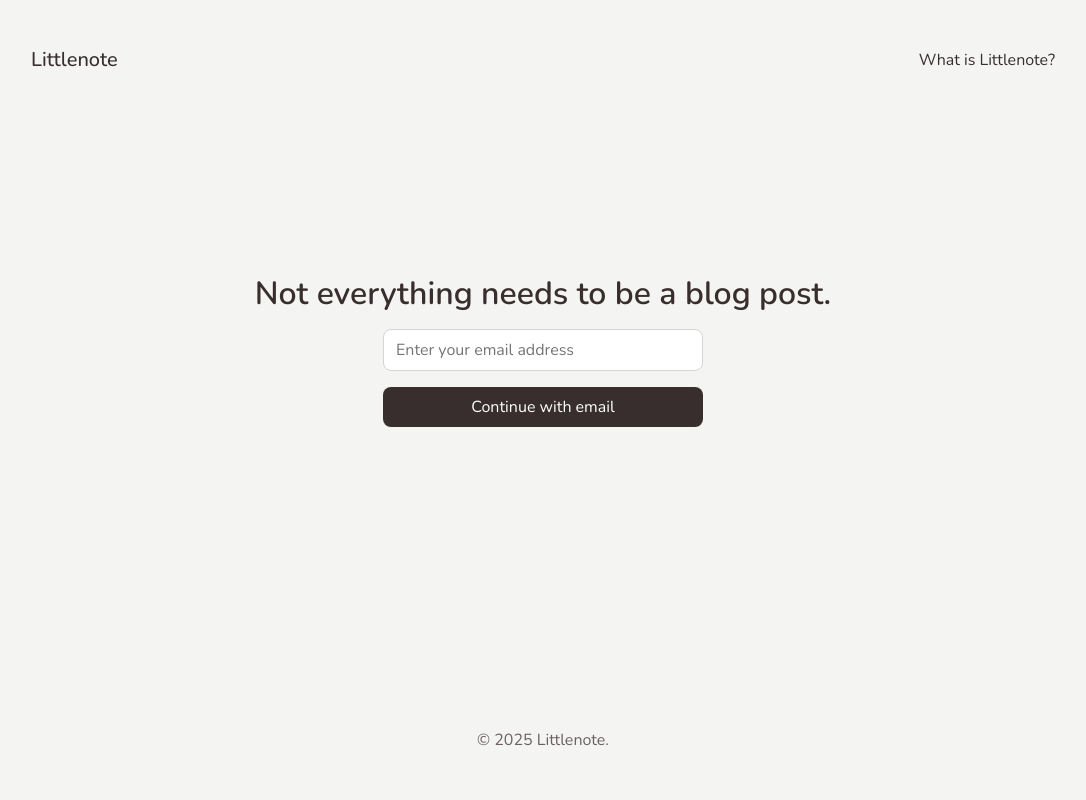
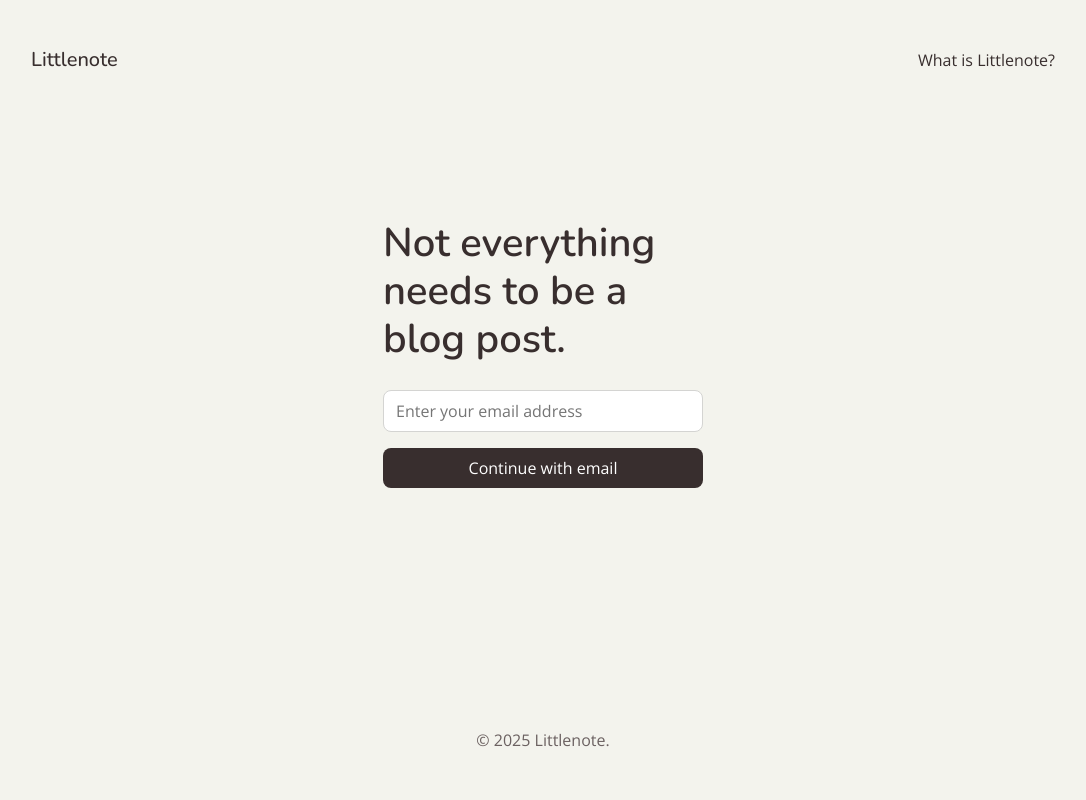
Before and after one commit to nmsalvatore/Littlenote, a Django app: template src/apps/pages/templates/home.html in a window 1280 px wide. Shown: the whole page, without its empty margins (97-1183 px from the left). Run offline with Django 5.2, Linux system fonts and the light colour scheme; the template is opened without the code that fills it, so the values that code supplies are empty; parts of the project's set-up code (start-up, migrations or seed data) failed here and were passed over.

Commit message:
style: basic styling of home page

```diff
--- a/src/static/css/style.css
+++ b/src/static/css/style.css
@@ -1,11 +1,11 @@
-@import url("https://fonts.googleapis.com/css2?family=Nunito:ital,wght@0,200..1000;1,200..1000&display=swap");
+@import url("https://fonts.googleapis.com/css2?family=Nunito+Sans:ital,opsz,wght@0,6..12,200..1000;1,6..12,200..1000&family=Nunito:ital,wght@0,200..1000;1,200..1000&family=Open+Sans:ital,wght@0,300..800;1,300..800&display=swap");
 
 :root {
-    --bg: #f4f4f2;
+    --bg: #f3f3ed;
     --primary: #382e2e;
     --secondary: #6b6161;
     --tertiary: #85adad;
-    --link: #4d5e80;
+    --link: #47765f;
 
     --space-xs: 0.5rem;
     --space-sm: 1rem;
@@ -25,7 +25,7 @@ html {
 body {
     display: flex;
     flex-direction: column;
-    font-family: Nunito, sans-serif;
+    font-family: "Open Sans", sans-serif;
     line-height: var(--line-height-default);
     min-height: 100dvh;
 }
@@ -90,6 +90,7 @@ h3,
 h4,
 h5,
 h6 {
+    font-family: Nunito, sans-serif;
     font-weight: 600;
     line-height: var(--line-height-compact);
 }
@@ -104,6 +105,7 @@ a {
 
 a.title {
     color: var(--primary);
+    font-family: Nunito, sans-serif;
     font-size: 20px;
     font-weight: 500;
     text-decoration: none;
@@ -120,28 +122,18 @@ a.cta-btn {
 }
 
 div.hero {
-    text-align: center;
     margin-bottom: 120px;
+    max-width: 320px;
 }
 
 div.hero > h1 {
-    margin-bottom: var(--space-sm);
-}
-
-div.hero > h1 + p {
-    margin-top: 0;
-}
-
-div.hero p:has(+ form) {
-    margin-bottom: var(--space-md);
+    font-size: 2.5rem;
 }
 
 div.hero form {
     display: flex;
     flex-direction: column;
     gap: var(--space-sm);
-    margin: auto;
-    max-width: 320px;
 }
 
 div.hero form input,
```
